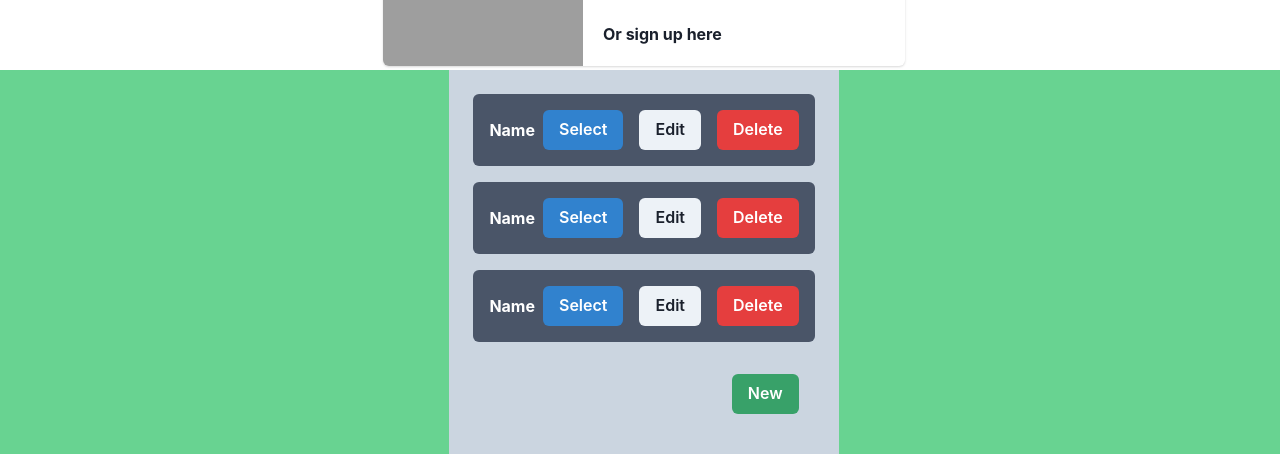
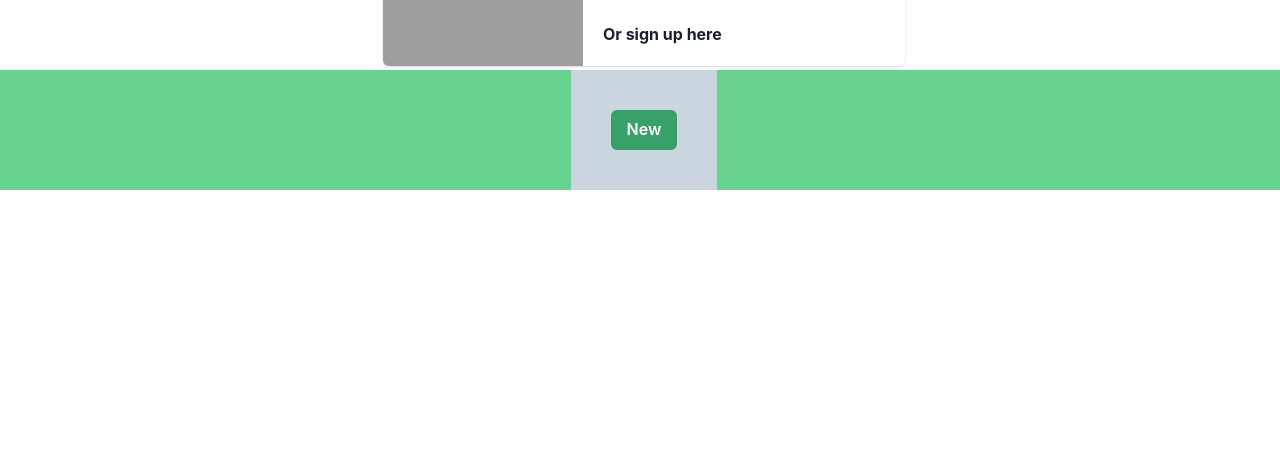
Before and after one commit to KEA-RPG/Thread-of-nine-lives, a React (Vite) app in the folder frontend/: page / in a window 1280 px wide. Shown: the part 358-812 px from the top of the page. Built offline with nearby package versions, Linux system fonts and the light colour scheme; grey boxes are pictures that could not be loaded.

Commit message:
made the new button functional

```diff
--- a/frontend/src/components/ListLayout.tsx
+++ b/frontend/src/components/ListLayout.tsx
@@ -1,6 +1,11 @@
 import { Button, VStack, HStack, Box } from "@chakra-ui/react";
+import { useState} from "react";
 
-const ListItems = () => {
+type Item = {
+    id: number;
+};
+
+const ListItems = ({ id }: { id:number }) => {
     return (
         <HStack
             justifyContent="space-between"
@@ -10,7 +15,7 @@ const ListItems = () => {
             borderRadius="md"
         >
             <Box flex="1" color="white">
-                Name
+                Name {id}
             </Box>
             <HStack spacing={4}>
                 <Button colorScheme="blue">Select</Button>
@@ -22,13 +27,23 @@ const ListItems = () => {
 };
 
 const ListLayout = () => {
+    const [items, setItems] = useState<Item[]>([]);
+
+    const handleAddItem = () => {
+        setItems((prevItems) => [
+            ...prevItems,
+            { id: prevItems.length + 1 },
+        ]);
+    };
+
     return (
         <VStack spacing={4} p={6} bg="gray.300" align="stretch">
-            <ListItems />
-            <ListItems />
-            <ListItems />
+            {items.map((item) => (
+                <ListItems key={item.id} id={item.id} />
+            ))}
+
             <Box display="flex" justifyContent="flex-end" p={4}>
-                <Button colorScheme="green">New</Button>
+                <Button colorScheme="green" onClick={handleAddItem}>New</Button>
             </Box>
         </VStack>
     );
```
